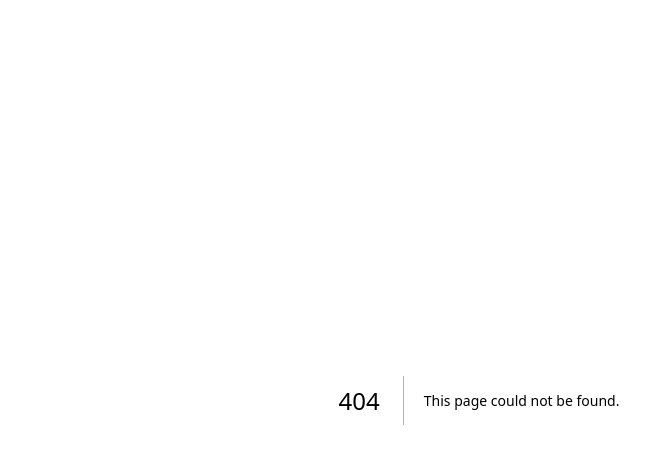
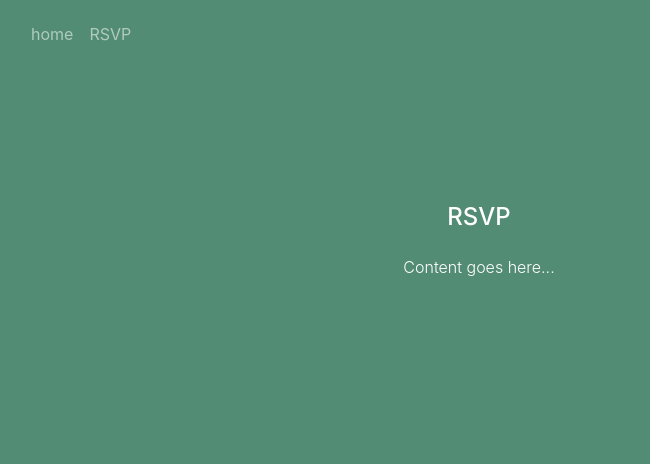
Before and after one commit to cormaclc/cormaclynchcollier.com, a Next.js app: page /and-natalie/rsvp in a window 1280 px wide. Before the commit this address had no page. Shown: the top 464 px of the page, without its empty margins (161-811 px from the left). Built offline with nearby package versions, Linux system fonts and the light colour scheme.

Commit message:
feat: scaffold RSVP

```diff
--- a/src/components/wedding/header/Header.scss
+++ b/src/components/wedding/header/Header.scss
@@ -14,4 +14,5 @@
     color: shared.$color-secondary;
     cursor: pointer;
     text-decoration: none;
+    margin-right: 1rem;
 }
--- a/src/components/wedding/header/Header.tsx
+++ b/src/components/wedding/header/Header.tsx
@@ -7,7 +7,8 @@ import './Header.scss';
 export const Header = () => {
   return (
     <div>
-      <Link className="header-link" style={{ marginRight: '1rem'}} href="/and-natalie">home</Link>
+      <Link className="header-link" href="/and-natalie">home</Link>
+      <Link className="header-link" href="/and-natalie/rsvp">RSVP</Link>
     </div>
   );
 };
--- a/src/components/wedding/landing/Landing.tsx
+++ b/src/components/wedding/landing/Landing.tsx
@@ -14,5 +14,6 @@ export const Landing = () => {
     {LANDING_PAGE_CONTENT.map((paragraph, index) => (
       <p className='landing-paragraph' key={index}>{paragraph}</p>
     ))}
+    <a className='rsvp-button' href="/and-natalie/rsvp">RSVP here</a>
   </div>;
 };
--- /dev/null
+++ b/src/components/wedding/rsvp/rsvpContent.tsx
@@ -0,0 +1,11 @@
+import React from 'react';
+
+// styles
+import '../../../styles/wedding/base.scss';
+
+export const RSVPContent = () => {
+  return <div className='content-wrapper'>
+    <h3>RSVP</h3>
+    <p>Content goes here...</p>
+  </div>;
+};
--- /dev/null
+++ b/src/pages/and-natalie/rsvp.tsx
@@ -0,0 +1,15 @@
+import React from 'react';
+import { Header } from '../../components/wedding/header/Header';
+import { RSVPContent } from '../../components/wedding/rsvp/rsvpContent';
+
+// styles
+import '../../styles/wedding/base.scss';
+
+const RSVP = () => {
+  return <div>
+    <Header />
+    <RSVPContent />
+  </div>;
+};
+
+export default RSVP;
```
Also changed, not shown: src/components/wedding/landing/Landing.scss (+12 -0 lines).
